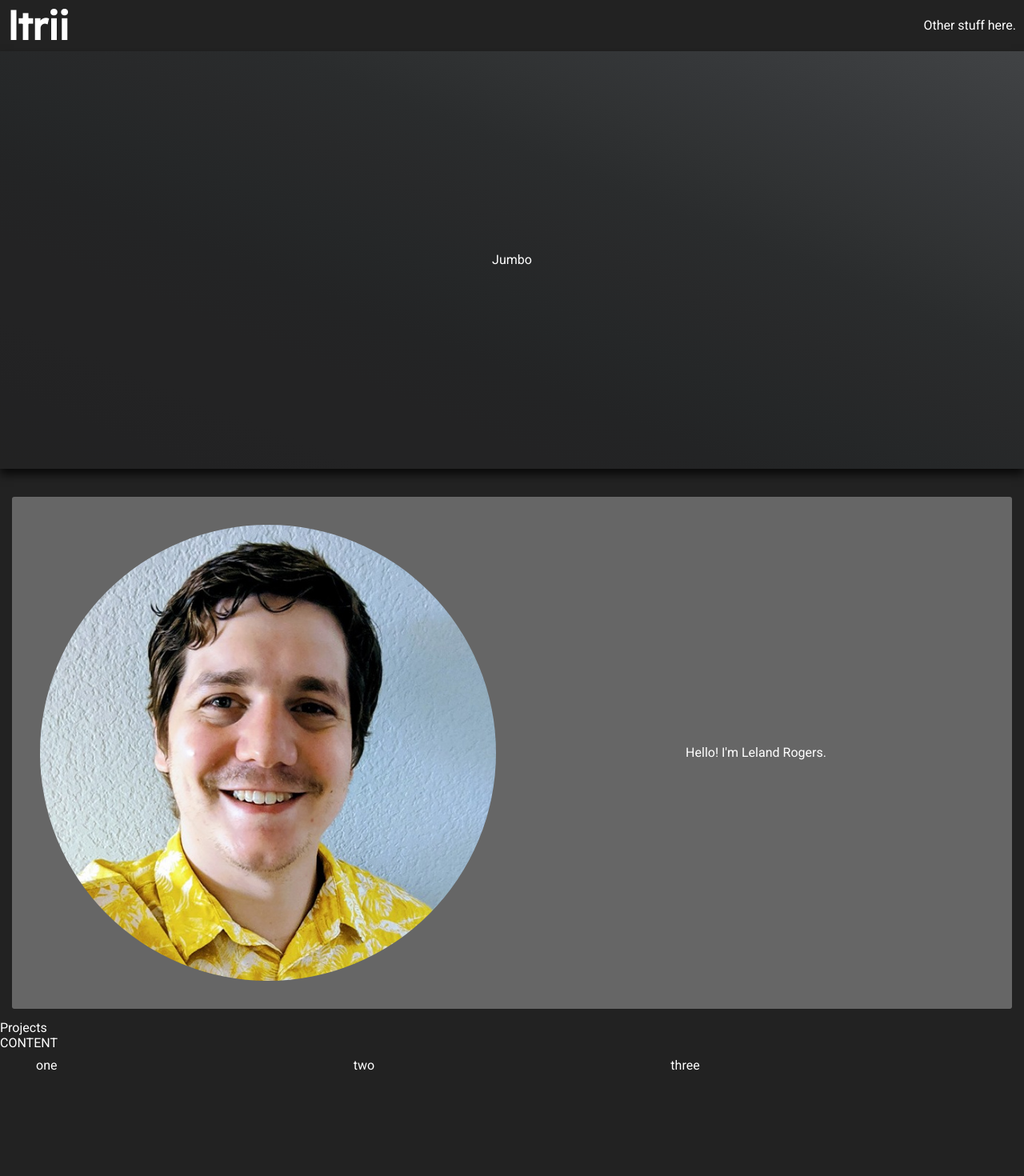
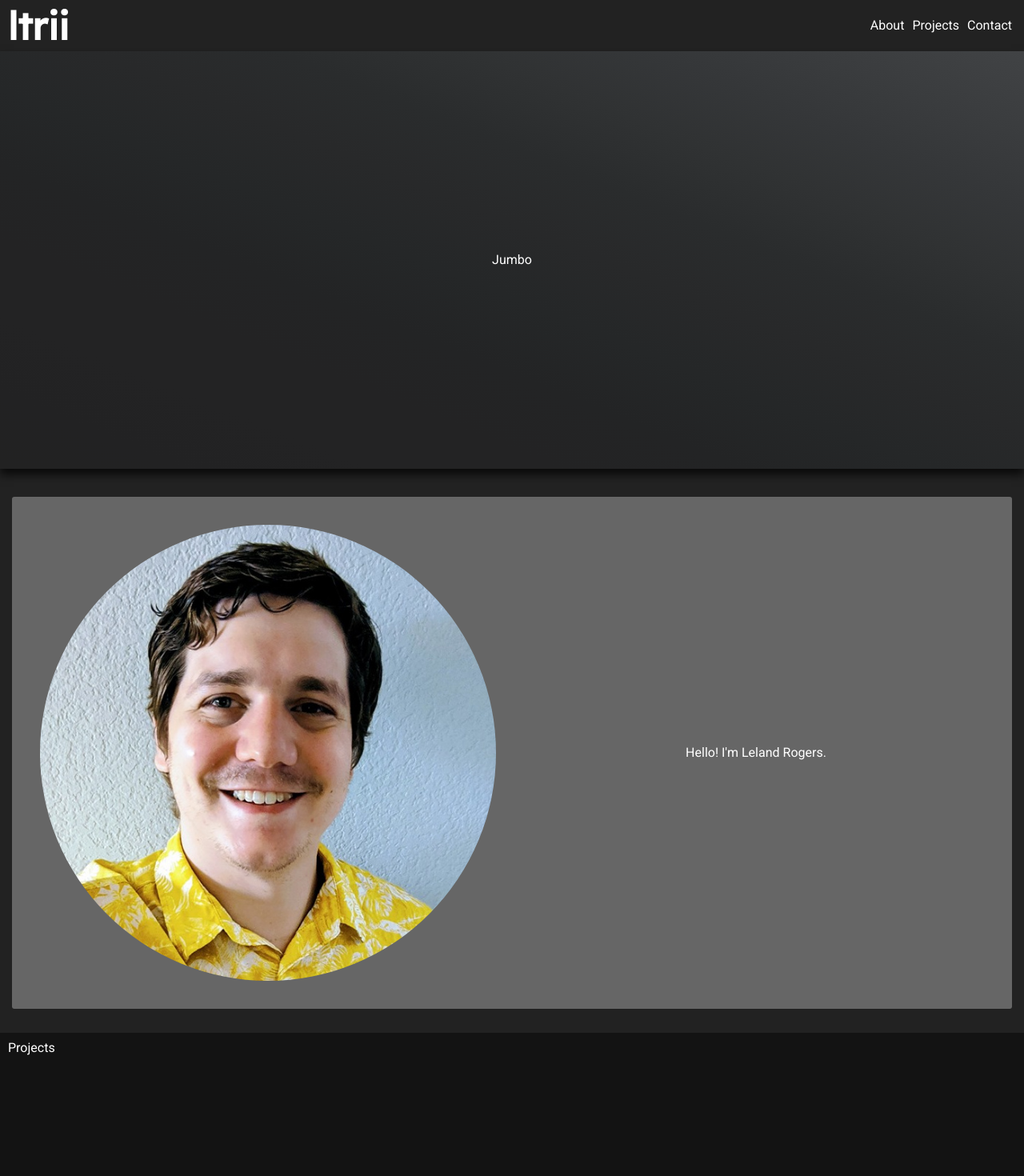
Before and after one commit to ltrii/port-ltrii, a React (Create React App) app: page / in a window 1280 px wide. Shown: the top 1470 px of the page at 80% size. Before the commit the page ends 1351 px from the top, so only its background shows below. Built offline with nearby package versions, Linux system fonts and the light colour scheme; a web font is replaced by a local one.

Commit message:
Continued improvements

```diff
--- a/package.json
+++ b/package.json
@@ -6,7 +6,8 @@
     "normalize.css": "^8.0.1",
     "react": "^16.9.0",
     "react-dom": "^16.9.0",
-    "react-scripts": "3.1.1"
+    "react-scripts": "3.1.1",
+    "react-scroll": "^1.7.12"
   },
   "scripts": {
     "start": "react-scripts start",
--- a/src/App.js
+++ b/src/App.js
@@ -11,7 +11,7 @@ import Footer from './components/Footer';
 function App() {
   return (
     <div className="App">
-      <div className="funcHold">
+      <div className="funcHold" id="contid">
         <TopBar />
         <JumboMain />
         <About />
--- a/src/components/About.js
+++ b/src/components/About.js
@@ -4,9 +4,9 @@ import MePic from '../assets/img/me.jpg';
 
 export default function About() {
     return (
-        <div className="about">
+        <div className="about" name="about">
             <div className="picCenter">
-                <img class="leftPic" src={MePic} alt="me"/>
+                <img className="leftPic" src={MePic} alt="me"/>
             </div>
             <div className="rightInfo">
                 Hello! I'm Leland Rogers.
--- a/src/components/Content.js
+++ b/src/components/Content.js
@@ -2,7 +2,7 @@ import React from 'react'
 
 export default function Content() {
     return (
-        <div className="content">
+        <div className="content" name="contact">
             CONTENT
         </div>
     )
--- /dev/null
+++ b/src/components/Nav.js
@@ -0,0 +1,14 @@
+import React from 'react';
+import * as Scroll from 'react-scroll';
+import "./css/nav.css";
+
+export default function Nav() {
+
+    return (
+        <div className="navlinks">
+            <Scroll.Link activeClass="active" to="about" smooth={true} duration={500}>About</Scroll.Link>
+            <Scroll.Link activeClass="active" to="projects" smooth={true} duration={500}>Projects</Scroll.Link>
+            <Scroll.Link activeClass="active" to="contact" smooth={true} duration={500}>Contact</Scroll.Link>
+        </div>
+    )
+}
--- a/src/components/Projects.js
+++ b/src/components/Projects.js
@@ -3,7 +3,7 @@ import "./css/projects.css";
 
 export default function Projects() {
     return (
-        <div className="projects">
+        <div className="projects" name="projects">
             <div className="innerProj">
                 Projects
             </div>
--- a/src/components/TopBar.js
+++ b/src/components/TopBar.js
@@ -1,5 +1,6 @@
 import React from 'react';
 import './css/topbar.css';
+import Nav from './Nav';
 
 export default function TopBar() {
     return (
@@ -8,7 +9,7 @@ export default function TopBar() {
                 <h1 id="nameplate">ltrii</h1>
             </div>
             <div className="rightBar">
-                Other stuff here.
+                <Nav />
             </div>
         </div>
     )
--- /dev/null
+++ b/src/components/css/nav.css
@@ -0,0 +1,12 @@
+.navlinks {
+    display: flex;
+    box-sizing: border-box;
+}
+
+a {
+    padding: 0 5px;
+}
+
+a:hover {
+    color: rgba(255,255,255,.75);
+}
--- a/src/components/css/projects.css
+++ b/src/components/css/projects.css
@@ -1,8 +1,8 @@
 .projects {
-    /* box-sizing: border-box;
-    margin: 15px;
-    background-color: white;
-    border-radius: 3px;
-    color: black;
-    padding: 15px; */
+    width: 100%;
+    background-color: rgb(0,0,0,.45);
+    padding: 10px;
+    margin: 15px 0;
+    height: 500px;
+    box-sizing: border-box;
 }
```
Also changed, not shown: 1 other file (tests, documents, lock files or other folders).
